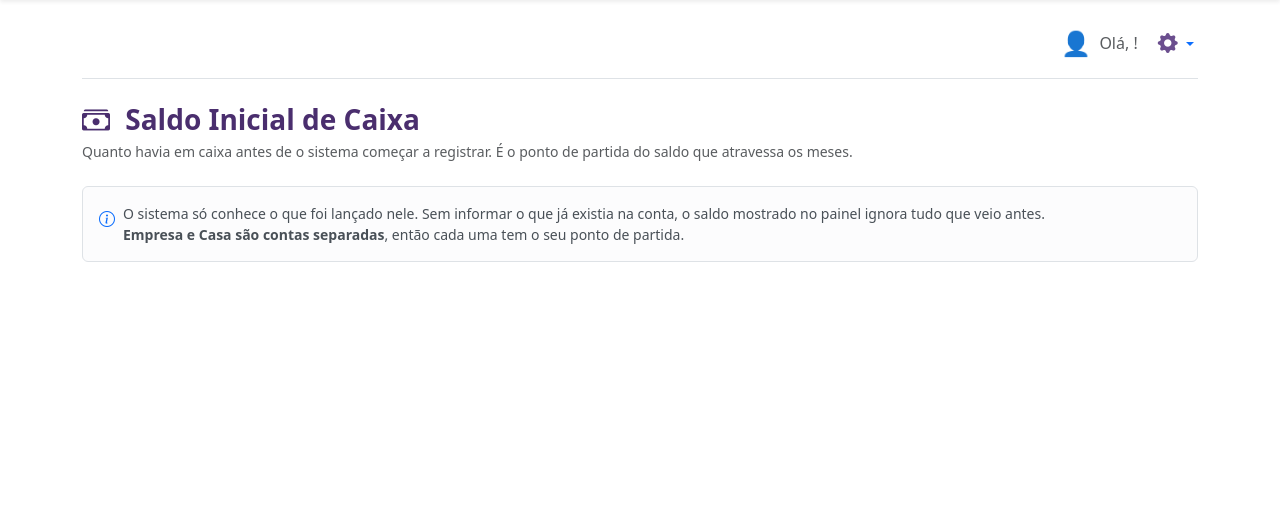
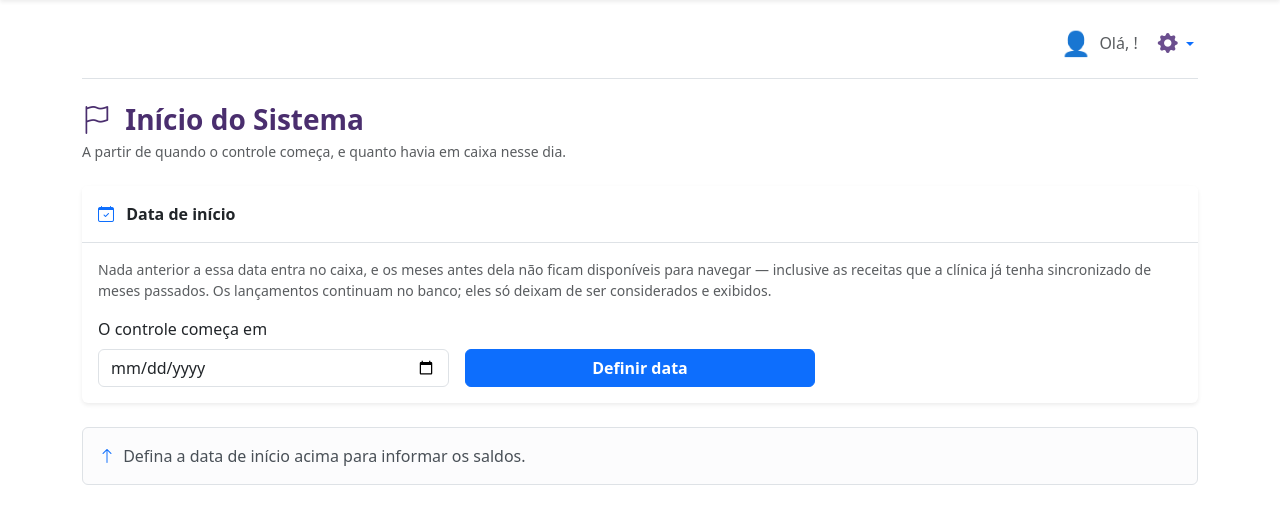
Before and after one commit to loisneubauer/gestao_financeira, a Flask app: template templates/saldo_inicial.html in a window 1280 px wide. Shown: the part 68-592 px from the top of the page. Run offline with Flask 3, Linux system fonts and the light colour scheme; the template is opened without the code that fills it, so the values that code supplies are empty.

Commit message:
Define uma data de inicio: antes dela nada conta nem aparece
Pedido da Lois: reconstruir os meses passados exigiria olhar conta por
conta, o que nao e viavel agora. Melhor comecar limpo em 01/08/2026 do
que arrastar um historico pela metade.

A organizacao ganha uma data de inicio. A partir dela:

- o caixa soma so o que veio depois. Nada anterior entra -- inclusive as
  receitas que a clinica ja tinha sincronizado de junho e julho, que ela
  nao quer considerar de forma nenhuma;
- os meses anteriores deixam de ser navegaveis no painel, em contas a
  pagar e em contas a receber. A rota trava e o proprio seletor do
  navegador ganha um min, entao nao da para chegar la nem pela URL.

Os lancamentos antigos continuam no banco intactos. Eles so deixam de ser
considerados e exibidos -- se um dia o passado for reconstruido, e so
mover a data para tras.

A tela de configuracao vira "Inicio do Sistema": primeiro a data, que
governa tudo, depois quanto havia em cada conta naquele dia. Empresa e
Casa continuam separadas, mas a data e uma so para a organizacao -- e o
que ela pediu, um comeco unico. Se o saldo tiver sido informado para
outra data, a tela avisa em vez de usar um valor que nao corresponde mais.

Organizacao sem data definida nao muda de comportamento: nada trava e o
calculo segue somando desde o primeiro lancamento.

Smoke sobe de 76 para 86 checagens, com o cenario dela: uma receita da
clinica de julho no banco que nao pode entrar no caixa de agosto.

```diff
--- a/app.py
+++ b/app.py
@@ -136,6 +136,20 @@ def _normalizar_slug(texto):
     Usado tanto na administração quanto no login — assim quem digitar
     "Laila Acupuntura" chega no mesmo lugar que "laila-acupuntura"."""
     return re.sub(r"[^a-z0-9-]+", "-", texto.strip().lower()).strip("-")
+
+
+def _mes_navegavel(mes_pedido):
+    """Impede navegar para antes do início do sistema.
+
+    A organização escolhe uma data de início e o que veio antes fica fora — não
+    dá para reconstruir o passado conta por conta. Mostrar meses anteriores só
+    exibiria números pela metade, então a navegação para lá é travada em vez de
+    devolver dado incompleto. Devolve (mes_exibido, mes_minimo)."""
+    inicio = database.obter_data_inicio(tenant_atual())
+    if not inicio:
+        return mes_pedido, None
+    mes_minimo = inicio[:7]
+    return max(mes_pedido, mes_minimo), mes_minimo
 
 
 def _nivel_importancia_valido(valor):
@@ -429,7 +443,7 @@ def trocar_esfera(nova_esfera):
 @app.route("/")
 @login_required
 def pagina_inicial():
-    mes_ano = request.args.get("mes", date.today().strftime("%Y-%m"))
+    mes_ano, mes_minimo = _mes_navegavel(request.args.get("mes", date.today().strftime("%Y-%m")))
     esfera_filtro = session.get("esfera_filtro", "Todas")
 
     resumo = calculos.calcular_resumo_financeiro(tenant_atual(), esfera_filtro, mes_ano)
@@ -446,6 +460,7 @@ def pagina_inicial():
         saldo=saldo,
         dias_uteis=dias_uteis,
         mes_ano=mes_ano,
+        mes_minimo=mes_minimo,
         esfera_filtro=esfera_filtro
     )
 
@@ -460,6 +475,15 @@ def saldo_inicial():
     Não é @admin_required de propósito: o saldo é da organização e quem usa o
     sistema no dia a dia precisa poder ajustar quando conferir o extrato."""
     if request.method == "POST":
+        # Uma data de início para a organização inteira: é ela que define de
+        # onde o caixa começa a contar e a partir de que mês dá para navegar.
+        if request.form.get("acao") == "data_inicio":
+            data = _data_iso_valida(request.form.get("data_inicio"))
+            if data is None:
+                return redirect(url_for("saldo_inicial", erro="Informe uma data de início válida."))
+            database.definir_data_inicio(tenant_atual(), data)
+            return redirect(url_for("saldo_inicial", sucesso="Data de início atualizada."))
+
         esfera = request.form.get("esfera")
         if esfera not in database.ESFERAS_DE_CAIXA:
             return redirect(url_for("saldo_inicial", erro="Esfera inválida."))
@@ -469,9 +493,12 @@ def saldo_inicial():
             return redirect(url_for("saldo_inicial",
                                     erro="Valor inválido. Use um número com ponto como separador decimal (ex.: 2400.00)."))
 
-        data_ref = _data_iso_valida(request.form.get("data_referencia"))
-        if data_ref is None:
-            return redirect(url_for("saldo_inicial", erro="Informe uma data válida."))
+        # A data de referência do saldo é sempre a data de início da organização
+        # — a Lois pediu um começo só para tudo, não um por esfera.
+        data_ref = database.obter_data_inicio(tenant_atual())
+        if not data_ref:
+            return redirect(url_for("saldo_inicial",
+                                    erro="Defina primeiro a data de início do sistema."))
 
         database.definir_saldo_inicial(tenant_atual(), esfera, valor, data_ref)
         return redirect(url_for("saldo_inicial", sucesso=f"Saldo inicial de {esfera} atualizado."))
@@ -480,6 +507,7 @@ def saldo_inicial():
         "saldo_inicial.html",
         saldos=database.obter_saldos_iniciais(tenant_atual()),
         esferas=database.ESFERAS_DE_CAIXA,
+        data_inicio=database.obter_data_inicio(tenant_atual()),
         primeiro_lancamento=database.data_do_primeiro_lancamento(tenant_atual()),
         sucesso=request.args.get("sucesso"),
         erro=request.args.get("erro"),
@@ -640,7 +668,7 @@ def exportar_lancamentos(tipo):
 @app.route("/pagar")
 @login_required
 def listar_pagar():
-    mes_ano = request.args.get("mes", date.today().strftime("%Y-%m"))
+    mes_ano, mes_minimo = _mes_navegavel(request.args.get("mes", date.today().strftime("%Y-%m")))
     esfera_filtro = session.get("esfera_filtro", "Todas")
 
     lancamentos = database.listar_lancamentos(tenant_atual(), tipo="Pagar", esfera=esfera_filtro, mes_ano=mes_ano)
@@ -663,7 +691,8 @@ def listar_pagar():
             filtro_nivel = None
 
     return render_template("pagar.html", lancamentos=lancamentos, categorias=categorias,
-                           mes_ano=mes_ano, filtro_nivel=filtro_nivel, nome_filtro=nome_filtro,
+                           mes_ano=mes_ano, mes_minimo=mes_minimo,
+                           filtro_nivel=filtro_nivel, nome_filtro=nome_filtro,
                            erro=request.args.get("erro"))
 
 
@@ -762,7 +791,7 @@ def excluir_pagar(id_lancamento):
 @app.route("/receber")
 @login_required
 def listar_receber():
-    mes_ano = request.args.get("mes", date.today().strftime("%Y-%m"))
+    mes_ano, mes_minimo = _mes_navegavel(request.args.get("mes", date.today().strftime("%Y-%m")))
     esfera_filtro = session.get("esfera_filtro", "Todas")
     hoje_str = date.today().isoformat()
 
@@ -841,6 +870,7 @@ def listar_receber():
         lancamentos=lancamentos,
         categorias=categorias,
         mes_ano=mes_ano,
+        mes_minimo=mes_minimo,
         resumo_receber=resumo_receber
     )
 
--- a/templates/base.html
+++ b/templates/base.html
@@ -171,7 +171,7 @@
                         <li><a class="dropdown-item {% if request.endpoint == 'listar_categorias_view' %}active{% endif %}"
                                href="{{ url_for('listar_categorias_view') }}"><i class="bi bi-tags me-2"></i>Categorias</a></li>
                         <li><a class="dropdown-item {% if request.endpoint == 'saldo_inicial' %}active{% endif %}"
-                               href="{{ url_for('saldo_inicial') }}"><i class="bi bi-cash-stack me-2"></i>Saldo Inicial</a></li>
+                               href="{{ url_for('saldo_inicial') }}"><i class="bi bi-flag me-2"></i>Início do Sistema</a></li>
                         {% if session.usuario_is_admin %}
                         <li><a class="dropdown-item {% if request.endpoint == 'tabela_importancia' %}active{% endif %}"
                                href="{{ url_for('tabela_importancia') }}"><i class="bi bi-bullseye me-2"></i>Tabela de Importância</a></li>
--- a/templates/index.html
+++ b/templates/index.html
@@ -26,7 +26,7 @@
     <!-- Seletor de Mês e Botão de Gerar Recorrências -->
     <div class="d-flex align-items-center mt-2 mt-md-0">
         <form method="GET" class="d-flex align-items-center me-2">
-            <input type="month" name="mes" value="{{ mes_ano }}" class="form-control form-control-sm me-2" onchange="this.form.submit()">
+            <input type="month" name="mes" value="{{ mes_ano }}"{% if mes_minimo %} min="{{ mes_minimo }}"{% endif %} class="form-control form-control-sm me-2" onchange="this.form.submit()">
         </form>
 
         <form method="POST" action="{{ url_for('gerar_recorrencias') }}">
--- a/templates/pagar.html
+++ b/templates/pagar.html
@@ -24,7 +24,7 @@
     <div class="d-flex align-items-center mt-2 mt-md-0">
         <form method="GET" class="me-2">
             {% if filtro_nivel %}<input type="hidden" name="nivel" value="{{ filtro_nivel }}">{% endif %}
-            <input type="month" name="mes" value="{{ mes_ano }}" class="form-control form-control-sm" onchange="this.form.submit()">
+            <input type="month" name="mes" value="{{ mes_ano }}"{% if mes_minimo %} min="{{ mes_minimo }}"{% endif %} class="form-control form-control-sm" onchange="this.form.submit()">
         </form>
         <a href="{{ url_for('exportar_lancamentos', tipo='Pagar', mes=mes_ano, nivel=filtro_nivel) }}"
            class="btn btn-outline-secondary btn-sm me-2" title="Baixar em CSV (abre no Excel)">
--- a/templates/receber.html
+++ b/templates/receber.html
@@ -14,7 +14,7 @@
 
     <div class="d-flex align-items-center mt-2 mt-md-0">
         <form method="GET" class="me-2">
-            <input type="month" name="mes" value="{{ mes_ano }}" class="form-control form-control-sm" onchange="this.form.submit()">
+            <input type="month" name="mes" value="{{ mes_ano }}"{% if mes_minimo %} min="{{ mes_minimo }}"{% endif %} class="form-control form-control-sm" onchange="this.form.submit()">
         </form>
         <a href="{{ url_for('exportar_lancamentos', tipo='Receber', mes=mes_ano) }}"
            class="btn btn-outline-secondary btn-sm me-2" title="Baixar em CSV (abre no Excel)">
--- a/templates/saldo_inicial.html
+++ b/templates/saldo_inicial.html
@@ -1,59 +1,101 @@
 {% extends "base.html" %}
 
-{% block titulo %}Saldo Inicial de Caixa — Gestão Financeira{% endblock %}
+{% block titulo %}Início do Sistema — Gestão Financeira{% endblock %}
 
 {% block conteudo %}
 <div class="mb-4">
     <h3 class="mb-1 fw-bold" style="color: #4A2E6E;">
-        <i class="bi bi-cash-stack me-2"></i> Saldo Inicial de Caixa
+        <i class="bi bi-flag me-2"></i> Início do Sistema
     </h3>
     <p class="text-muted small mb-0">
-        Quanto havia em caixa antes de o sistema começar a registrar. É o ponto de partida do saldo que atravessa os meses.
+        A partir de quando o controle começa, e quanto havia em caixa nesse dia.
     </p>
 </div>
 
 {% if sucesso %}<div class="alert alert-success">{{ sucesso }}</div>{% endif %}
 {% if erro %}<div class="alert alert-danger">{{ erro }}</div>{% endif %}
 
-<div class="alert alert-light border d-flex align-items-start">
-    <i class="bi bi-info-circle me-2 mt-1 text-primary"></i>
-    <div class="small">
-        O sistema só conhece o que foi lançado nele. Sem informar o que já existia na conta,
-        o saldo mostrado no painel ignora tudo que veio antes.
-        {% if primeiro_lancamento %}
-            <br>O lançamento mais antigo registrado é de <strong>{{ primeiro_lancamento | data_br }}</strong> —
-            uma boa data de referência é o dia anterior a esse.
+<!-- 1. A data que governa tudo -->
+<div class="card shadow-sm border-0 mb-4">
+    <div class="card-header bg-white fw-bold py-3 border-bottom">
+        <i class="bi bi-calendar-check me-2 text-primary"></i> Data de início
+    </div>
+    <div class="card-body">
+        <p class="text-muted small">
+            Nada anterior a essa data entra no caixa, e os meses antes dela não ficam disponíveis
+            para navegar — inclusive as receitas que a clínica já tenha sincronizado de meses passados.
+            Os lançamentos continuam no banco; eles só deixam de ser considerados e exibidos.
+        </p>
+
+        <form method="POST" class="row g-3 align-items-end">
+            <input type="hidden" name="csrf_token" value="{{ csrf_token() }}">
+            <input type="hidden" name="acao" value="data_inicio">
+
+            <div class="col-sm-6 col-md-4">
+                <label class="form-label font-weight-bold">O controle começa em</label>
+                <input type="date" name="data_inicio" class="form-control"
+                       value="{{ data_inicio or '' }}" required>
+            </div>
+            <div class="col-sm-6 col-md-4">
+                <button type="submit" class="btn btn-primary fw-bold w-100">
+                    {% if data_inicio %}Alterar data{% else %}Definir data{% endif %}
+                </button>
+            </div>
+        </form>
+
+        {% if data_inicio %}
+            <p class="small text-muted mb-0 mt-3">
+                <i class="bi bi-check-circle me-1 text-success"></i>
+                Contando desde <strong>{{ data_inicio | data_br }}</strong>.
+            </p>
+        {% elif primeiro_lancamento %}
+            <p class="small text-muted mb-0 mt-3">
+                <i class="bi bi-info-circle me-1 text-primary"></i>
+                Ainda sem data definida — o sistema está somando tudo, desde
+                {{ primeiro_lancamento | data_br }}.
+            </p>
         {% endif %}
-        <br>
-        <strong>Empresa e Casa são contas separadas</strong>, então cada uma tem o seu ponto de partida.
     </div>
 </div>
 
+<!-- 2. Quanto havia em cada conta nesse dia -->
+{% if not data_inicio %}
+    <div class="alert alert-light border">
+        <i class="bi bi-arrow-up me-1 text-primary"></i>
+        Defina a data de início acima para informar os saldos.
+    </div>
+{% else %}
 <div class="row g-4">
     {% for esfera in esferas %}
     {% set atual = saldos.get(esfera) %}
+    {% set atualizado = atual and atual.data_referencia == data_inicio %}
     <div class="col-md-6">
         <div class="card shadow-sm border-0 h-100">
             <div class="card-header bg-white fw-bold py-3 border-bottom d-flex justify-content-between align-items-center">
-                <span>
-                    <span class="badge {% if esfera == 'Empresa' %}badge-empresa{% else %}badge-casa{% endif %} me-1">{{ esfera }}</span>
-                </span>
-                {% if atual %}
+                <span class="badge {% if esfera == 'Empresa' %}badge-empresa{% else %}badge-casa{% endif %}">{{ esfera }}</span>
+                {% if atualizado %}
                     <span class="badge bg-light text-secondary border fw-normal">definido</span>
+                {% elif atual %}
+                    <span class="badge bg-warning text-dark fw-normal">de outra data</span>
                 {% else %}
-                    <span class="badge bg-light text-secondary border fw-normal">ainda não definido</span>
+                    <span class="badge bg-light text-secondary border fw-normal">falta definir</span>
                 {% endif %}
             </div>
             <div class="card-body">
-                {% if atual %}
+                {% if atualizado %}
                     <p class="mb-3">
-                        <span class="d-block text-muted small">Hoje está assim</span>
+                        <span class="d-block text-muted small">Em {{ data_inicio | data_br }} havia</span>
                         <strong class="fs-4">{{ atual.valor | moeda_br }}</strong>
-                        <span class="text-muted small">a partir de {{ atual.data_referencia | data_br }}</span>
+                    </p>
+                {% elif atual %}
+                    <p class="text-warning-emphasis small mb-3">
+                        O valor de {{ atual.valor | moeda_br }} foi informado para
+                        {{ atual.data_referencia | data_br }}, que não é mais a data de início.
+                        Confirme quanto havia em {{ data_inicio | data_br }}.
                     </p>
                 {% else %}
                     <p class="text-muted mb-3">
-                        Sem ponto de partida. O painel está somando apenas o que foi lançado no sistema.
+                        Quanto havia nesta conta em {{ data_inicio | data_br }}?
                     </p>
                 {% endif %}
 
@@ -62,20 +104,14 @@
                     <input type="hidden" name="esfera" value="{{ esfera }}">
 
                     <div class="mb-3">
-                        <label class="form-label font-weight-bold">Quanto havia em caixa (R$)</label>
+                        <label class="form-label font-weight-bold">Saldo em {{ data_inicio | data_br }} (R$)</label>
                         <input type="number" step="0.01" name="valor" class="form-control"
                                value="{{ atual.valor if atual else '' }}" placeholder="0.00" required>
-                    </div>
-
-                    <div class="mb-3">
-                        <label class="form-label font-weight-bold">Nessa data</label>
-                        <input type="date" name="data_referencia" class="form-control"
-                               value="{{ atual.data_referencia if atual else '' }}" required>
-                        <div class="form-text">A partir daqui o sistema soma as movimentações.</div>
+                        <div class="form-text">O que o extrato mostrava naquele dia.</div>
                     </div>
 
                     <button type="submit" class="btn btn-primary fw-bold w-100">
-                        {% if atual %}Atualizar{% else %}Definir{% endif %} saldo de {{ esfera }}
+                        {% if atualizado %}Atualizar{% else %}Definir{% endif %} saldo de {{ esfera }}
                     </button>
                 </form>
             </div>
@@ -83,4 +119,5 @@
     </div>
     {% endfor %}
 </div>
+{% endif %}
 {% endblock %}
```
Also changed, not shown: calculos.py (+15 -6 lines), database.py (+22 -0 lines), .claude/skills/run-sistema-financeiro/driver.py.
